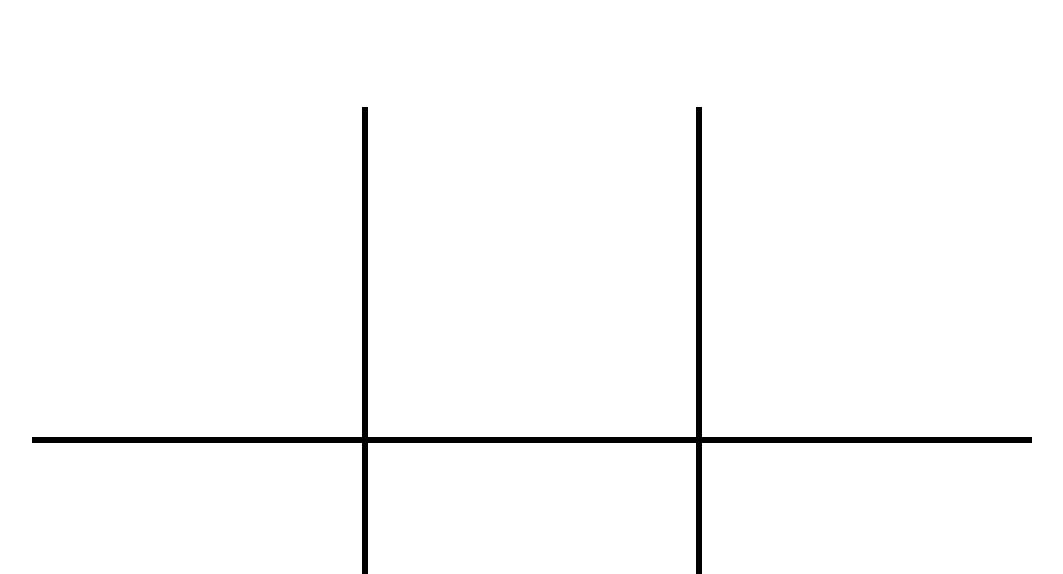
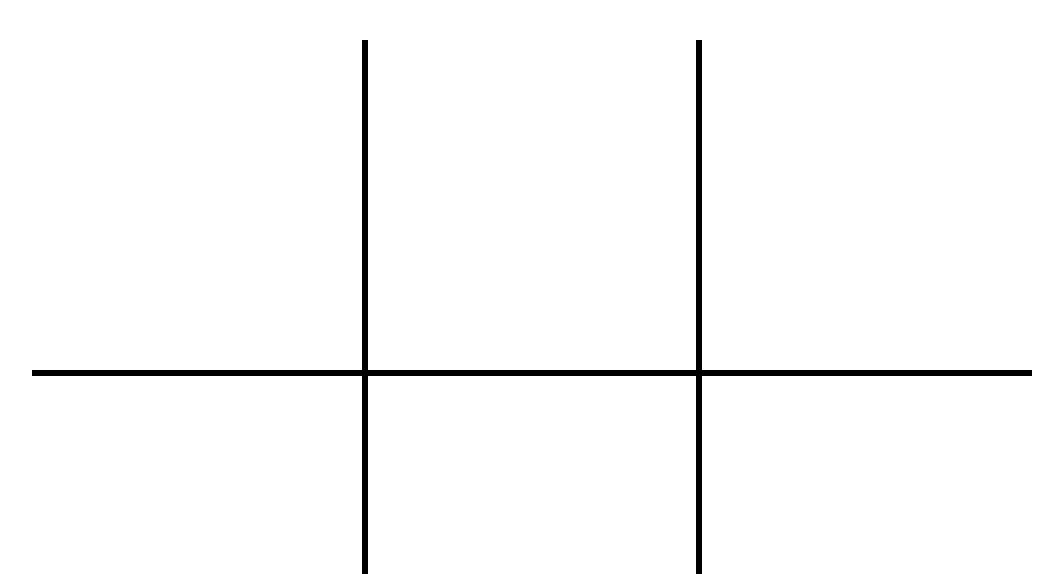
Before and after one commit to Entlino/Modul293, a plain HTML site: page index.html in a window 1280 px wide. Shown: the part 226-800 px from the top of the page, without its empty margins (108-1171 px from the left). Drawn offline with Linux system fonts and the light colour scheme.

Commit message:
Update style.css

```diff
--- a/style.css
+++ b/style.css
@@ -28,7 +28,7 @@ body {
   width: 1000px;
   aspect-ratio: 1 / 1;
   max-width: 90%;
-  max-height: 50vh;
+  max-height: 50%;
   display: grid;
   grid-template-columns: 1fr 1fr 1fr;
 }
```
